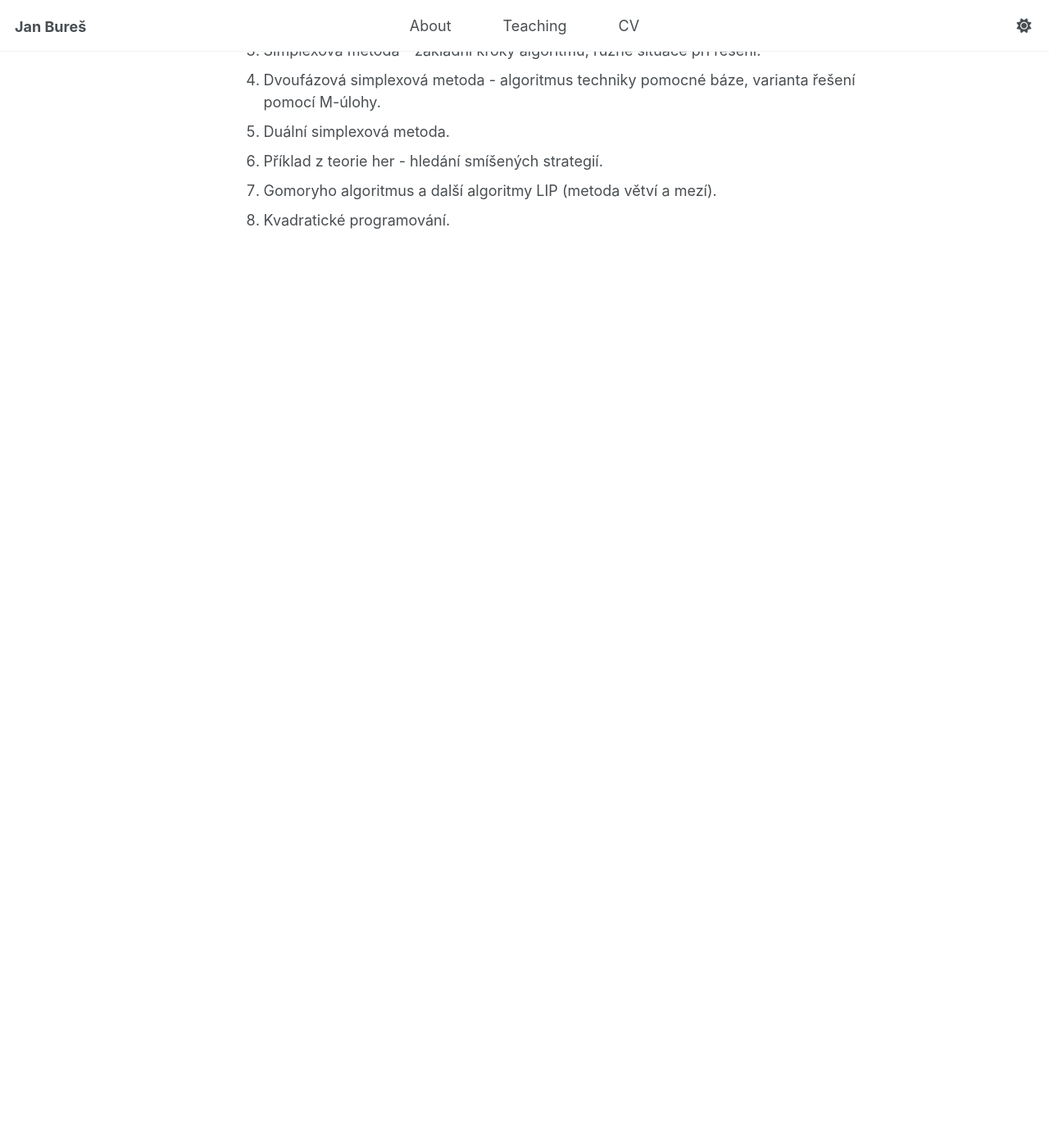
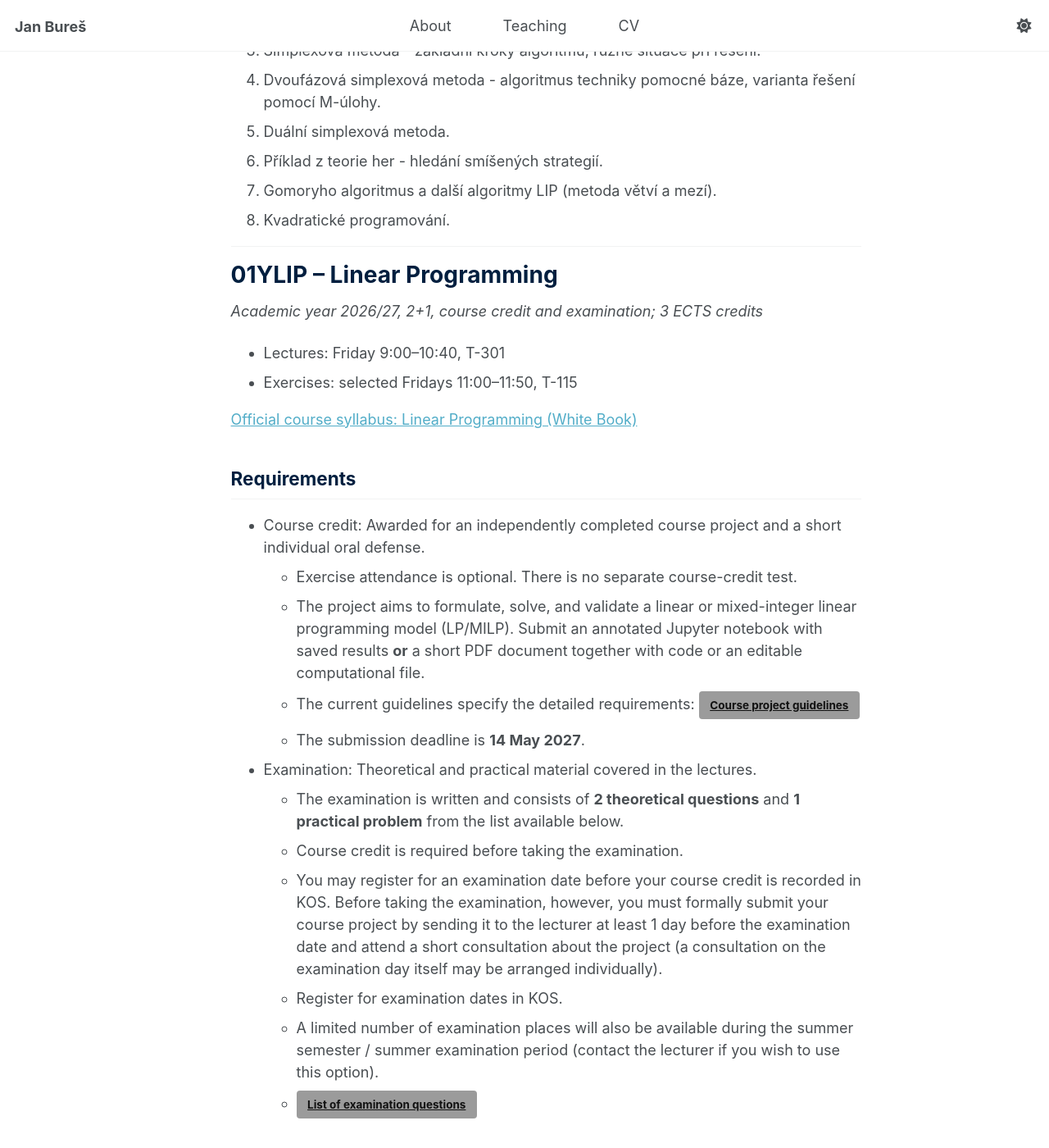
Before and after one commit to buresjan/buresjan.github.io, a Jekyll site: the page built from _teaching/01lip.md, in a window 1280 px wide and 1400 px high, scrolled down 1874 px. Shown: the whole window at 82% size. Built offline with Jekyll 4.4.1, drawn with Linux system fonts in a browser that asks for light colours; before the commit the page ends 2363 px from its top, so only the background shows below that; some of the changed text lies outside the part shown.

Commit message:
Add English 01YLIP course content and student materials

```diff
--- a/_teaching/01lip.md
+++ b/_teaching/01lip.md
@@ -1,5 +1,5 @@
 ---
-title: "01LIP – Lineární programování"
+title: "01LIP & 01YLIP – Lineární programování / Linear Programming"
 local_title: "01LIP – Lineární programování"
 collection: teaching
 type: "Lecture + Exercises"
@@ -8,7 +8,7 @@
   - "Akademický rok 2026/27, 2+1 z, zk; 3 kredity"
   - "Přednášky: pátek 9:00–10:40, T-301"
   - "Cvičení: vybrané pátky 11:00–11:50, T-115"
-summary: "Úvod do lineárního programování: formulace úloh, simplexová metoda, dualita, analýza citlivosti a aplikace."
+summary: "Úvod do lineárního programování: formulace úloh, simplexová metoda, dualita, analýza citlivosti a aplikace. / Introduction to linear programming: problem formulation, the simplex method, duality, sensitivity analysis, and applications."
 permalink: /teaching/01lip
 date: 2026-09-01
 lang: cs
@@ -72,3 +72,64 @@
 6. Příklad z teorie her - hledání smíšených strategií.
 7. Gomoryho algoritmus a další algoritmy LIP (metoda větví a mezí).
 8. Kvadratické programování.
+
+---
+
+<div lang="en" markdown="1">
+
+# 01YLIP – Linear Programming
+{: #english }
+
+*Academic year 2026/27, 2+1, course credit and examination; 3 ECTS credits*
+
+- Lectures: Friday 9:00–10:40, T-301
+- Exercises: selected Fridays 11:00–11:50, T-115
+
+[Official course syllabus: Linear Programming (White Book)](https://bilakniha.cvut.cz/en/predmet11339905.html#gsc.tab=0){:target="_blank" rel="noopener"}
+
+## Requirements
+
+- Course credit: Awarded for an independently completed course project and a short individual oral defense.
+  - Exercise attendance is optional. There is no separate course-credit test.
+  - The project aims to formulate, solve, and validate a linear or mixed-integer linear programming model (LP/MILP). Submit an annotated Jupyter notebook with saved results **or** a short PDF document together with code or an editable computational file.
+  - The current guidelines specify the detailed requirements: <a class="btn lp-btn" href="{{ '/files/pokyny_en.pdf' | relative_url }}" download>Course project guidelines</a>
+  - The submission deadline is **14 May 2027**.
+- Examination: Theoretical and practical material covered in the lectures.
+  - The examination is written and consists of **2 theoretical questions** and **1 practical problem** from the list available below.
+  - Course credit is required before taking the examination.
+  - You may register for an examination date before your course credit is recorded in KOS. Before taking the examination, however, you must formally submit your course project by sending it to the lecturer at least 1 day before the examination date and attend a short consultation about the project (a consultation on the examination day itself may be arranged individually).
+  - Register for examination dates in KOS.
+  - A limited number of examination places will also be available during the summer semester / summer examination period (contact the lecturer if you wish to use this option).
+  - <a class="btn lp-btn" href="{{ '/files/01LIP-exam-questions-en.pdf' | relative_url }}" download>List of examination questions</a>
+
+## Lecture outline
+
+A complete set of lecture notes is available for the course.
+
+<a class="btn lp-btn" href="{{ '/files/01LIP-en.pdf' | relative_url }}" download>Course lecture notes (01LIP-en.pdf)</a>
+
+1. Formulating linear programming problems, converting constraints, and examples.
+2. Properties of linear programming problems: feasible and optimal solution sets, their properties, and the geometry of LP.
+3. The fundamental theorem of LP and graphical solution methods.
+4. The simplex algorithm — the one-phase method, unboundedness, and multiple optimal solutions.
+5. The simplex algorithm — the two-phase method (auxiliary basis technique) and the big-M method.
+6. Properties of the simplex method — degeneracy, cycling, and computational complexity.
+7. Linear programming duality — formulating the dual problem and duality theorems.
+8. The dual simplex algorithm.
+9. The transportation problem — the MODI method.
+10. Applications to game theory — zero-sum matrix games, mixed strategies, and the minimax theorem.
+11. Integer programming algorithms — typical integer programming problems and branch and bound.
+12. Integer programming algorithms — Gomory cuts.
+
+## Exercise outline
+
+1. Computer-based solutions of LP problems: choosing and using software tools.
+2. LP problems: testing optimality and identifying unboundedness.
+3. Working through the simplex algorithm and the different cases that arise during its execution.
+4. Finding an auxiliary basis with the two-phase simplex algorithm; the alternative big-M approach.
+5. Applying the dual simplex algorithm.
+6. A game-theoretic example: determining mixed strategies.
+7. Integer programming methods: Gomory's algorithm and branch and bound.
+8. Quadratic optimization problems.
+
+</div>
```
Also changed, not shown: 3 other files.
